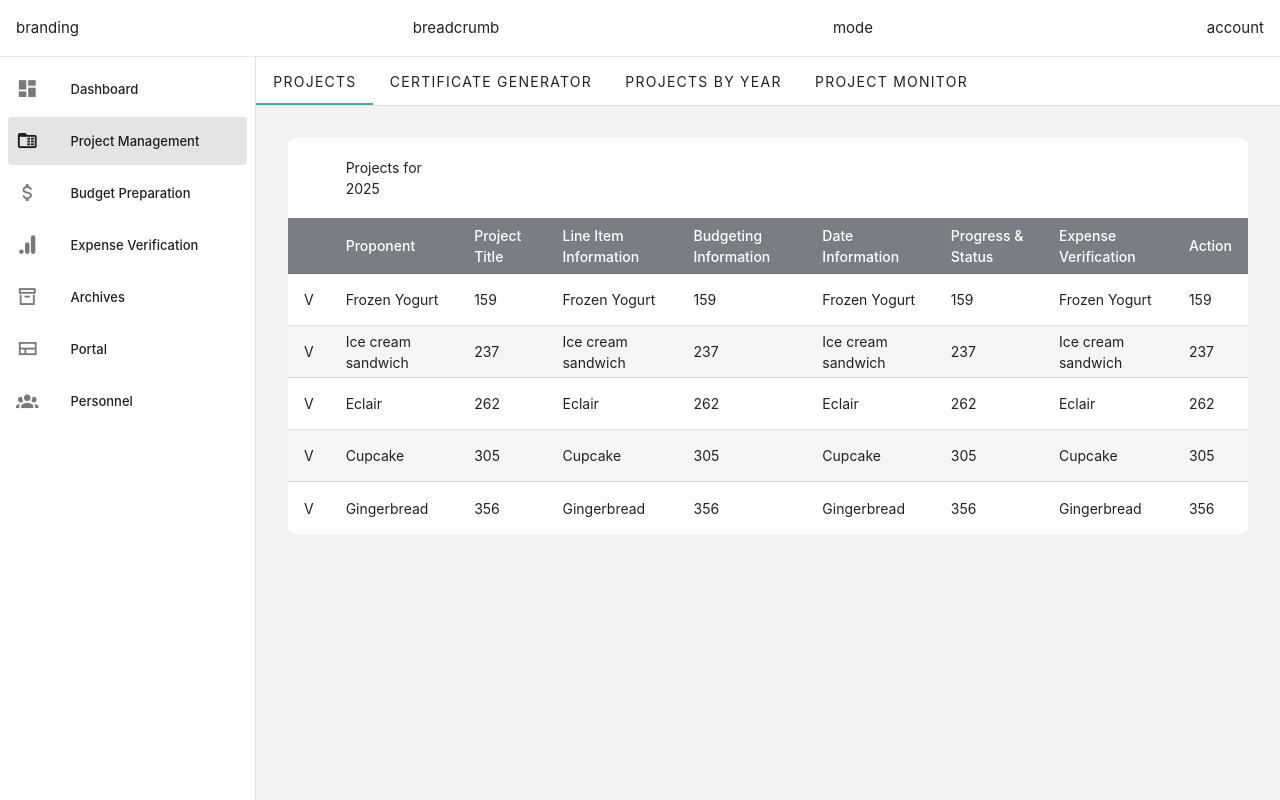
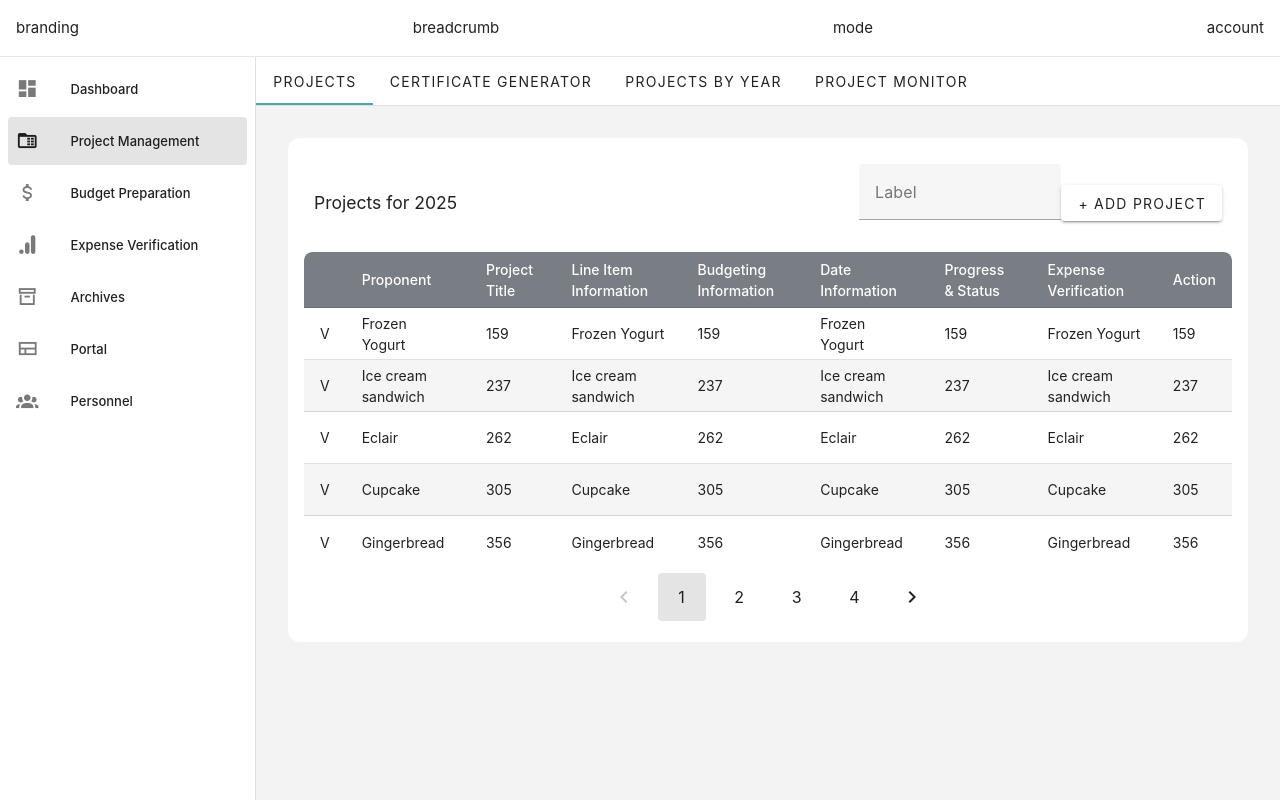
Before and after one commit to renzomrtn/Youth-Officials-Unified-Tracking-Hub, a Vue app in the folder frontend/: page /projects in a window 1280 px wide. Built offline with nearby package versions, Linux system fonts and the light colour scheme.

Commit message:
proper table

```diff
--- a/frontend/src/assets/main.css
+++ b/frontend/src/assets/main.css
@@ -33,6 +33,27 @@ html, body {
   padding: 2rem;
 }
 
+.holder {
+  padding: 1rem;
+  background-color: #ffffff;
+  border-radius: 12px;
+}
+
+.wrapper {
+  display: flex;
+  justify-content: space-between;
+  align-items: center;
+  text-align: center;
+  padding: 10px;
+}
+
+.toolbar {
+  width: 40%;
+  display: flex;
+  align-items: center;
+  text-align: center;
+}
+
 .tables .table-header {
   height: 5rem;
 }
--- a/frontend/src/views/Project/ProjectsView.vue
+++ b/frontend/src/views/Project/ProjectsView.vue
@@ -4,16 +4,15 @@
             <TabsList v-if="hasTabs" />
         </div>
         <div class="inner-content">
+            <section class="holder">
+                <div class="wrapper">
+                    <h1>Projects for 2025</h1>
+                    <div class="toolbar">
+                        <v-text-field label="Label"></v-text-field>
+                        <v-btn>+ Add Project</v-btn>
+                    </div>
+                </div>
                 <v-table striped="even" hover rounded class="tables rounded-lg overflow-hidden">
-                <thead>
-                    <tr class="table-header">
-                        <td>
-                        </td>
-                        <td>
-                            Projects for 2025
-                        </td>
-                    </tr>
-                </thead>
                     <thead>
                         <tr class="row-header">
                             <th class="text-left">
@@ -58,6 +57,8 @@
                         </tr>
                     </tbody>
                 </v-table>
+                <v-pagination :length="4"></v-pagination>
+            </section>
         </div>
     </section>
 </template>
```
Lines whose indentation alone changed are shown as unchanged.
